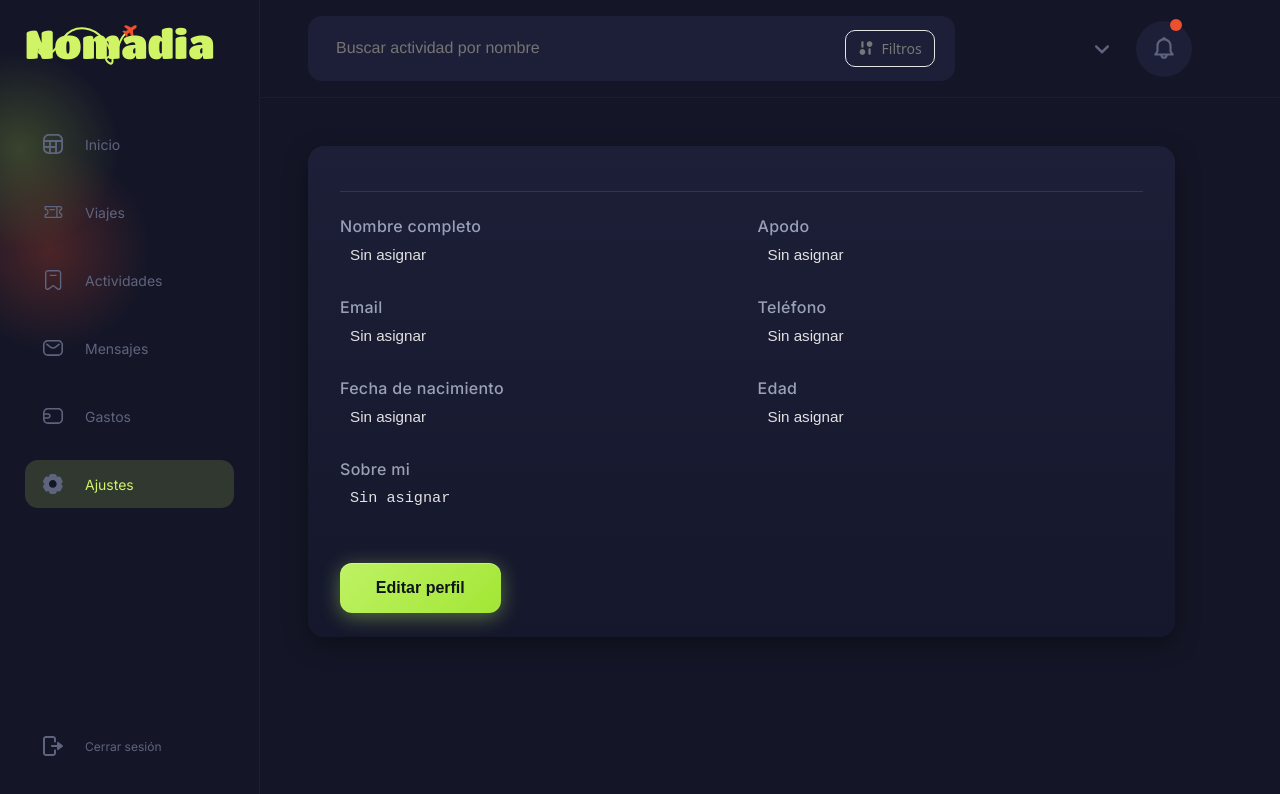
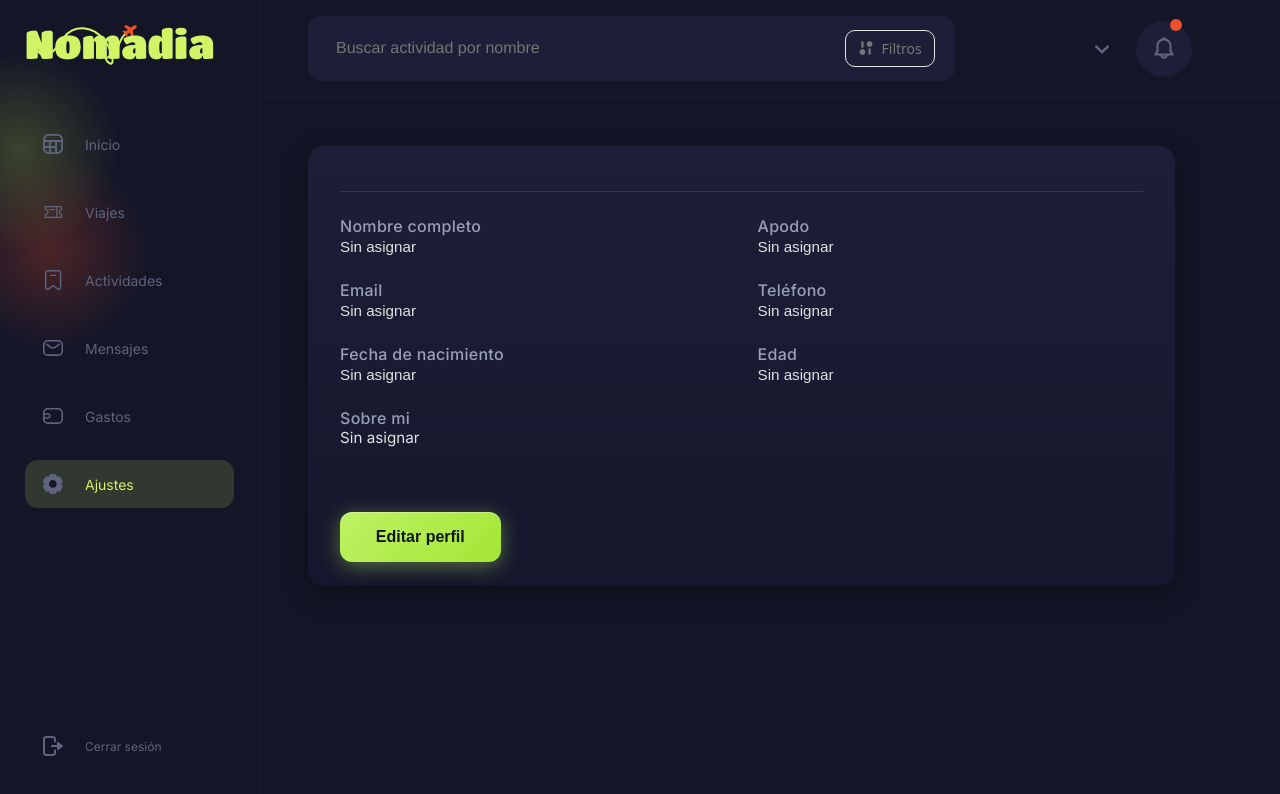
Before and after one commit to Mattew0800/Nomadia, an Angular app in the folder Nomadia/: page /profile in a window 1280 px wide. Shown: the top 794 px of the page. Built offline with nearby package versions, Linux system fonts and the light colour scheme; no server answers; sample sign-in values are in the browser's storage.

Commit message:
refactor(NOM-6): clean code

```diff
--- a/Nomadia/angular.json
+++ b/Nomadia/angular.json
@@ -25,7 +25,7 @@
               }
             ],
             "styles": [
-              "src/styles.css"
+              "src/styles.scss"
             ]
           },
           "configurations": {
--- a/Nomadia/src/app/pages/test/test.scss
+++ b/Nomadia/src/app/pages/test/test.scss
@@ -1,16 +1,5 @@
-@import '../../styles/buttons';
-
-body {
-  background-color: #141627;
-  color: #d7dbee;
-  font-family: 'Poppins', 'Helvetica Neue', sans-serif;
-}
-
-html,
-body {
-  height: 100%;
-  width: 100%;
-}
+@use '../../styles/buttons';
+@use '../../styles/base';
 
 .app-container {
   display: flex;
--- a/Nomadia/src/app/pages/user-profile-edit/user-profile-edit.scss
+++ b/Nomadia/src/app/pages/user-profile-edit/user-profile-edit.scss
@@ -1,22 +1,3 @@
-@import '../../styles/buttons';
-@import '../../styles/profile-shared';
-
-body {
-  background-color: #141627;
-  color: #d7dbee;
-  font-family: 'Poppins', 'Helvetica Neue', sans-serif;
-}
-
-html,
-body {
-  height: 100%;
-  width: 100%;
-}
-
-.app-container {
-  display: flex;
-  height: 100vh;
-  width: 100%;
-  background-color: #141627;
-  overflow: hidden;
-}
+@use '../../styles/buttons';
+@use '../../styles/profile-shared';
+@use "../../styles/base";
--- a/Nomadia/src/app/pages/user-profile/user-profile.scss
+++ b/Nomadia/src/app/pages/user-profile/user-profile.scss
@@ -1,16 +1,7 @@
-@import url('https://fonts.googleapis.com/css2?family=Poppins:wght@400;500;600;700&family=Titan+One&display=swap');
-@import '../../styles/buttons';
-@import '../../styles/profile-shared';
+@use '../../styles/buttons';
+@use '../../styles/profile-shared';
+@use "../../styles/base";
 
-
-body {
-  background-color: #141627;
-  color: #d7dbee;
-  font-family: 'Poppins', 'Helvetica Neue', sans-serif;
+input,textarea{
+  padding: 0;
 }
-
-html,
-body {
-  height: 100%;
-  width: 100%;
-}
--- /dev/null
+++ b/Nomadia/src/app/styles/_base.scss
@@ -0,0 +1,11 @@
+body {
+  background-color: #141627;
+  color: #d7dbee;
+  font-family: 'Poppins', 'Helvetica Neue', sans-serif;
+}
+
+html,
+body {
+  height: 100%;
+  width: 100%;
+}
--- a/Nomadia/src/app/styles/_profile-shared.scss
+++ b/Nomadia/src/app/styles/_profile-shared.scss
@@ -101,6 +101,7 @@ textarea {
   grid-column: 1 / 3;
   resize: none;
   min-height: 80px;
+  font-family: "Inter", -apple-system, BlinkMacSystemFont, sans-serif;
 }
 
 .hidden {
--- a/Nomadia/src/styles.css
+++ b/Nomadia/src/styles.scss
@@ -15,7 +15,7 @@ body {
   font-family: "Inter", -apple-system, BlinkMacSystemFont, sans-serif;
 }
 
-:host {
+:root {
   --bg-outer: #0B0F1A;
   --bg: #0F1524;
   --panel: #151B2C;
```
